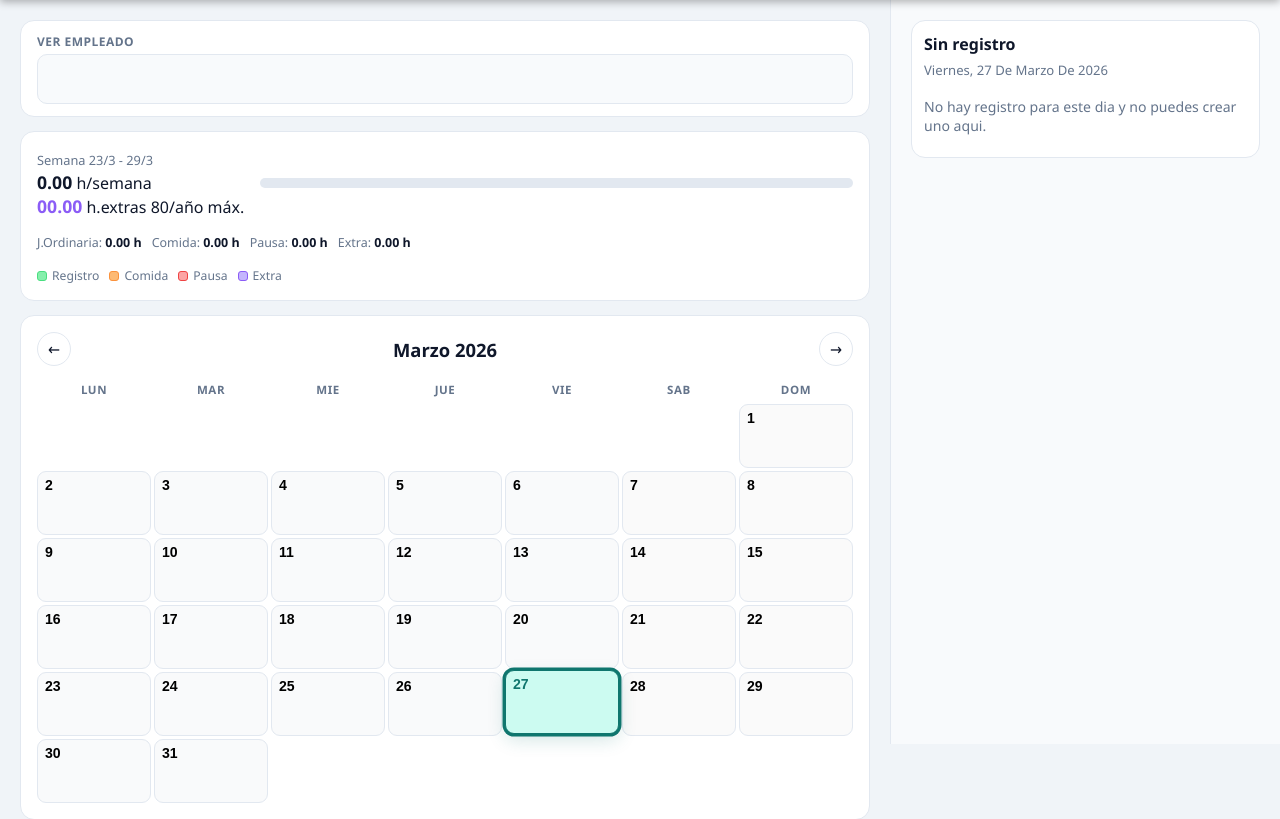
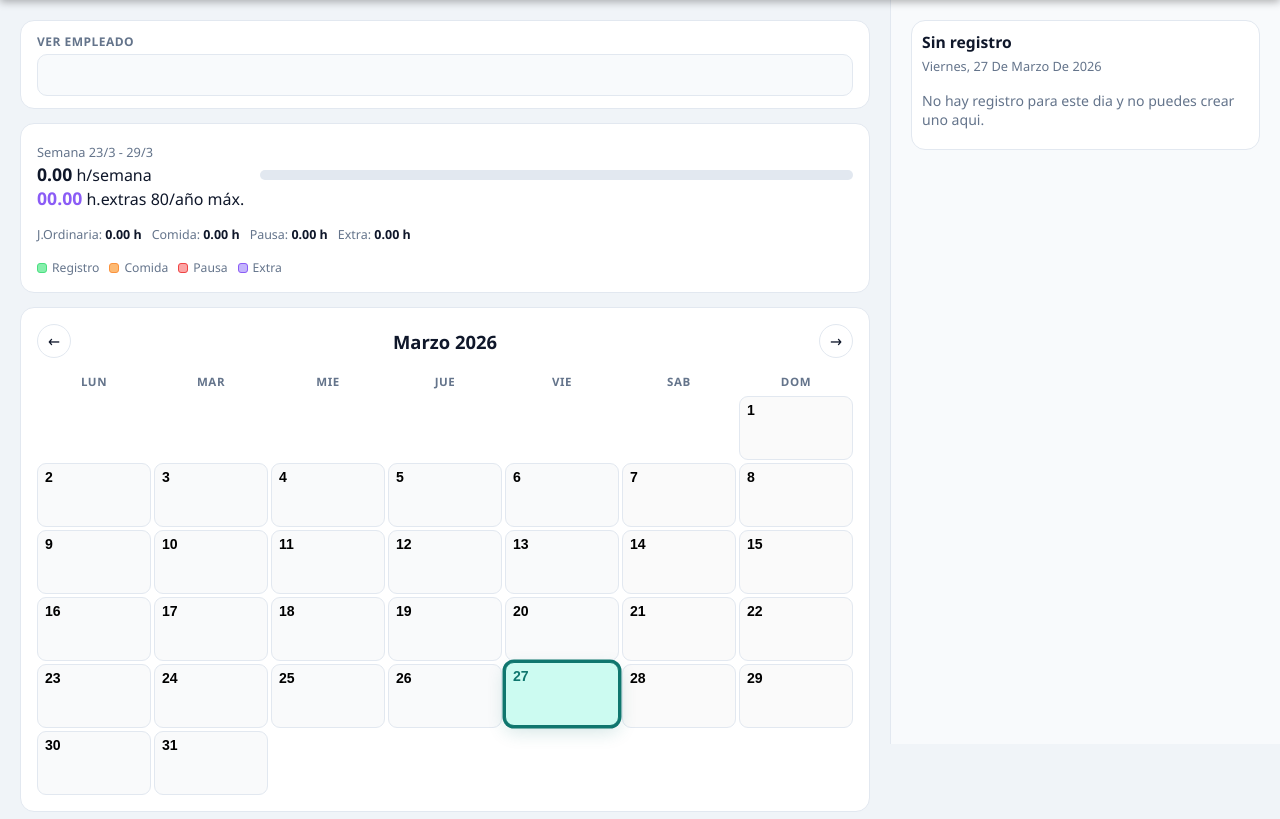
Before and after one commit to camir-hub/Control_Horario-Superpekes, a Flask app: page /calendar in a window 1280 px wide. Shown: the part 63-882 px from the top of the page. Run offline with Flask 3, Linux system fonts and the light colour scheme; a user stored in the database is signed in; data comes from the database, SQL or seed files in the repository; data that the repository does not hold is empty.

Commit message:
Se reduce el conjunto de nuevo registro

```diff
--- a/static/css/responsive.css
+++ b/static/css/responsive.css
@@ -113,18 +113,18 @@ table,
         margin: 0 !important;
         width: 100% !important;
         max-width: 100% !important;
-        padding: 10px !important;
+        padding: 8px !important;
     }
 
     .form-section .time-row {
         grid-template-columns: 1fr !important;
-        gap: 8px !important;
+        gap: 6px !important;
     }
 
     .form-section .toggle-row {
         display: grid !important;
         grid-template-columns: 1fr !important;
-        gap: 8px !important;
+        gap: 6px !important;
         align-items: stretch !important;
         width: 100% !important;
     }
@@ -152,8 +152,8 @@ table,
     .form-section select,
     .form-section textarea,
     .form-section .toggle-item {
-        min-height: clamp(46px, 5vw, 50px) !important;
-        padding: 9px 10px !important;
+        min-height: 42px !important;
+        padding: 8px 10px !important;
         border: 1px solid var(--line, #e2e8f0) !important;
         border-radius: 10px !important;
         background: #f8fafc !important;
--- a/templates/calendar.html
+++ b/templates/calendar.html
@@ -197,18 +197,18 @@
             overflow-y: auto; max-height: calc(100vh - 56px);
             position: sticky; top: 56px;
         }
-        .form-card { background: #fff; border: 1px solid var(--line); border-radius: var(--radius); padding: 12px; }
-        .form-card h3 { font-size: 1rem; margin-bottom: 6px; }
-        .panel-day-label { font-size: 0.82rem; color: var(--muted); display: block; margin-bottom: 8px; text-transform: capitalize; }
+        .form-card { background: #fff; border: 1px solid var(--line); border-radius: var(--radius); padding: 10px; }
+        .form-card h3 { font-size: 0.98rem; margin-bottom: 4px; }
+        .panel-day-label { font-size: 0.8rem; color: var(--muted); display: block; margin-bottom: 6px; text-transform: capitalize; }
         .form-group {
             display: grid;
-            gap: 8px;
+            gap: 6px;
             width: 100%;
         }
         .time-row {
             display: grid;
             grid-template-columns: repeat(auto-fit, minmax(min(100%, 210px), 1fr));
-            gap: 8px;
+            gap: 6px;
             width: 100%;
         }
         .time-row > div {
@@ -218,7 +218,7 @@
         .toggle-row {
             display: grid;
             grid-template-columns: repeat(auto-fit, minmax(min(100%, 210px), 1fr));
-            gap: 8px;
+            gap: 6px;
             align-items: stretch;
             margin-top: 0;
             width: 100%;
@@ -228,13 +228,13 @@
             align-items: center;
             justify-content: flex-start;
             gap: 8px;
-            font-size: 0.84rem;
+            font-size: 0.82rem;
             color: var(--ink);
             background: #f8fafc;
             border: 1px solid var(--line);
             border-radius: 10px;
-            padding: clamp(9px, 1.8vw, 11px) clamp(10px, 2vw, 12px);
-            min-height: clamp(46px, 5vw, 50px);
+            padding: 8px 10px;
+            min-height: 42px;
             width: 100%;
             box-shadow: 0 1px 2px rgba(15, 23, 42, 0.04);
         }
@@ -252,12 +252,12 @@
         label { display: block; font-size: 0.75rem; font-weight: 700; color: var(--muted); margin-bottom: 4px; text-transform: uppercase; letter-spacing: 0.04em; }
         input[type="time"], input[type="password"], input[type="text"], input[type="date"], select, textarea {
             width: 100%;
-            min-height: clamp(46px, 5vw, 50px);
-            padding: clamp(9px, 1.8vw, 11px) clamp(10px, 2vw, 12px);
+            min-height: 42px;
+            padding: 8px 10px;
             border-radius: 10px;
             border: 1px solid var(--line);
             font: inherit;
-            font-size: clamp(0.88rem, 1.6vw, 0.94rem);
+            font-size: 0.88rem;
             color: var(--ink);
             background: #f8fafc;
             -webkit-appearance: none;
@@ -350,7 +350,7 @@
                 padding: 0;
             }
             .form-card {
-                padding: 10px;
+                padding: 8px;
             }
         }
         @media (max-width: 560px) {
```
